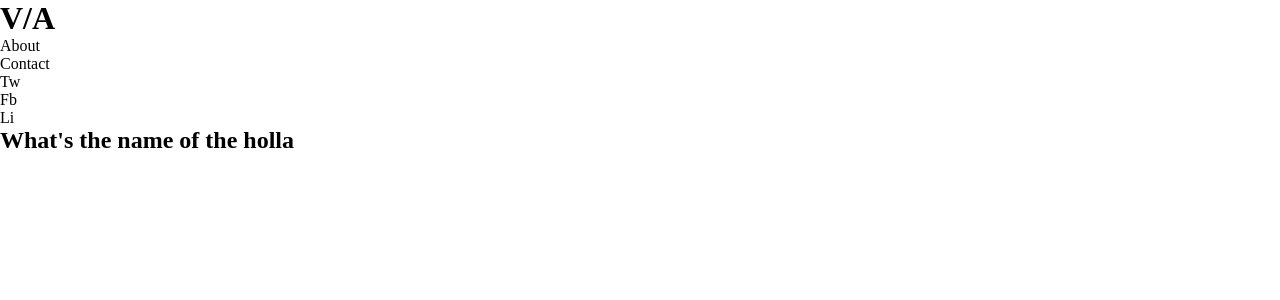
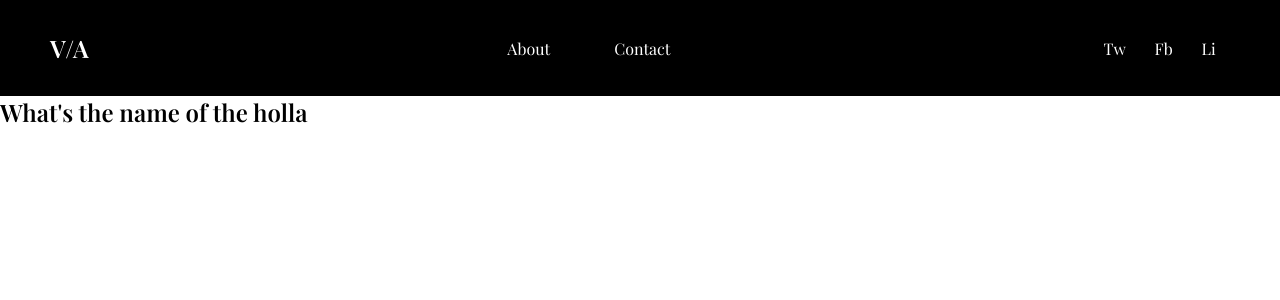
Before and after one commit to Obizim/va-photography, a Next.js app: page / in a window 1280 px wide. Shown: the top 300 px of the page. Built offline with nearby package versions, Linux system fonts and the light colour scheme.

Commit message:
custom font & _document

```diff
--- a/components/navbar/index.tsx
+++ b/components/navbar/index.tsx
@@ -1,18 +1,22 @@
+import styles from "./nav.module.css";
+
 export const Navbar = () => {
   return (
-    <header className="header">
+    <header className={styles.header}>
+      <nav className={styles.nav}>
         <h1>V/A</h1>
 
-      <ul className="nav_items">
+        <ul className={styles.nav_list}>
           <li>About</li>
           <li>Contact</li>
         </ul>
 
-      <ul className="socials">
+        <ul className={styles.nav_socials}>
           <li>Tw</li>
           <li>Fb</li>
           <li>Li</li>
         </ul>
+      </nav>
     </header>
   );
 };
--- /dev/null
+++ b/components/navbar/nav.module.css
@@ -0,0 +1,23 @@
+.header {
+    background: #000;
+    color: #fff;
+}
+
+.nav {
+    display: flex;
+    justify-content: space-between;
+    align-items: center;
+    margin: auto;
+    max-width: calc(100vw - 100px);
+    padding: 2rem;
+}
+
+.nav_list li {
+    margin: 0 2rem;
+    cursor: pointer;
+}
+
+.nav_socials li {
+    margin: 0 0.9rem;
+    cursor: pointer;
+}
--- /dev/null
+++ b/pages/_document.tsx
@@ -0,0 +1,17 @@
+import { Html, Head, Main, NextScript } from "next/document";
+
+export default function Document() {
+  return (
+    <Html>
+      <Head lang="en">
+        <link rel="preconnect" href="https://fonts.googleapis.com" />
+        <link rel="preconnect" href="https://fonts.gstatic.com" crossOrigin="true" />
+        <link href="https://fonts.googleapis.com/css2?family=Playfair+Display:wght@400;600&display=swap" rel="stylesheet"/>
+      </Head>
+      <body>
+        <Main />
+        <NextScript />
+      </body>
+    </Html>
+  );
+}
--- a/styles/globals.css
+++ b/styles/globals.css
@@ -3,6 +3,7 @@ body {
   padding: 0;
   margin: 0;
   box-sizing: border-box;
+  font-family: 'Playfair Display', serif;
 
 }
 
@@ -15,3 +16,8 @@ a {
   color: inherit;
   text-decoration: none;
 }
+
+ul {
+  list-style: none;
+  display: flex;
+}
```
Lines whose indentation alone changed are shown as unchanged.
